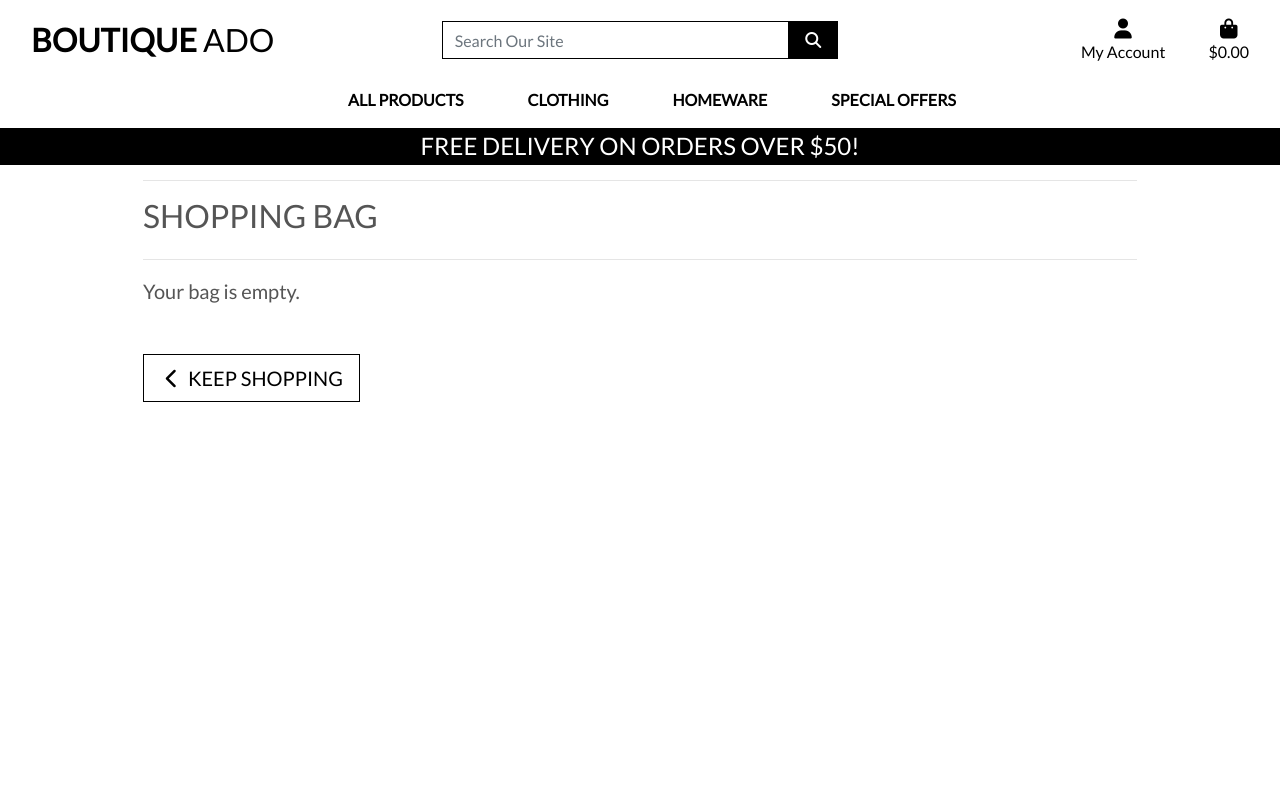
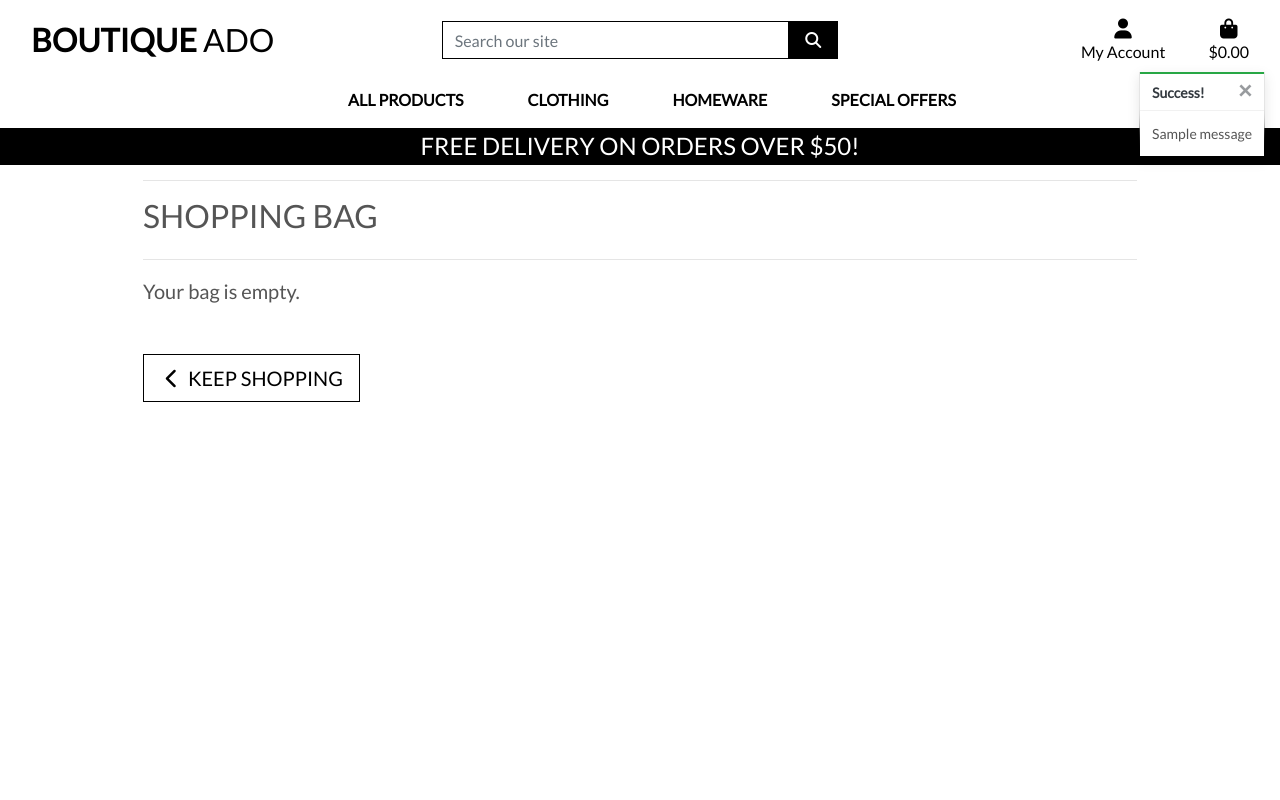
Before and after one commit to shahid129/boutique_ado_v1, a Django app: page /bag/ in a window 1280 px wide. Run offline with Django 3.2, Linux system fonts and the light colour scheme; tables that the repository leaves empty hold one stand-in row (values such as "Sample post"); one stand-in notice (Sample message) is shown; some libraries are stand-ins or nearby versions.

Commit message:
Added toasts

```diff
--- a/bag/views.py
+++ b/bag/views.py
@@ -1,17 +1,19 @@
 from django.shortcuts import render, redirect, reverse, HttpResponse
+from django.contrib import messages
+
+from products.models import Product
 
 # Create your views here.
-
 
 def view_bag(request):
     """ A view that renders the bag contents page """
 
     return render(request, 'bag/bag.html')
 
-
 def add_to_bag(request, item_id):
     """ Add a quantity of the specified product to the shopping bag """
 
+    product = Product.objects.get(pk=item_id)
     quantity = int(request.POST.get('quantity'))
     redirect_url = request.POST.get('redirect_url')
     size = None
@@ -32,13 +34,14 @@ def add_to_bag(request, item_id):
             bag[item_id] += quantity
         else:
             bag[item_id] = quantity
+            messages.success(request, f'Added {product.name} to your bag')
 
     request.session['bag'] = bag
     return redirect(redirect_url)
 
 
 def adjust_bag(request, item_id):
-    """ Adjust the quantity of the specified product to specified amount """
+    """Adjust the quantity of the specified product to the specified amount"""
 
     quantity = int(request.POST.get('quantity'))
     size = None
@@ -51,19 +54,21 @@ def adjust_bag(request, item_id):
             bag[item_id]['items_by_size'][size] = quantity
         else:
             del bag[item_id]['items_by_size'][size]
-
+            if not bag[item_id]['items_by_size']:
+                bag.pop(item_id)
     else:
         if quantity > 0:
             bag[item_id] = quantity
         else:
-            bag.pop[item_id]
+            bag.pop(item_id)
 
     request.session['bag'] = bag
     return redirect(reverse('view_bag'))
 
 
 def remove_from_bag(request, item_id):
-    """ Remove the item from shopping bag """
+    """Remove the item from the shopping bag"""
+
     try:
         size = None
         if 'product_size' in request.POST:
@@ -74,11 +79,11 @@ def remove_from_bag(request, item_id):
             del bag[item_id]['items_by_size'][size]
             if not bag[item_id]['items_by_size']:
                 bag.pop(item_id)
-
         else:
             bag.pop(item_id)
 
         request.session['bag'] = bag
         return HttpResponse(status=200)
+
     except Exception as e:
         return HttpResponse(status=500)
--- a/boutique_ado/settings.py
+++ b/boutique_ado/settings.py
@@ -86,6 +86,8 @@ AUTHENTICATION_BACKENDS = [
     'allauth.account.auth_backends.AuthenticationBackend',
 ]
 
+MESSAGE_STORAGE = 'django.contrib.messages.storage.session.SessionStorage'
+
 SITE_ID = 1
 
 EMAIL_BACKEND = 'django.core.mail.backends.console.EmailBackend'
--- a/static/css/base.css
+++ b/static/css/base.css
@@ -40,7 +40,7 @@ body {
 
 .btn-outline-black {
     background: white;
-    color: black !important; /* use important to override link colors for a tag*/
+    color: black !important; /* use important to override link colors for <a> elements */
     border: 1px solid black;
 }
 
@@ -70,7 +70,7 @@ body {
 }
 
 .bg-black {
-    background-color: #000 !important;
+    background: #000 !important;
 }
 
 .overlay {
@@ -102,6 +102,23 @@ a.category-badge > span.badge:hover {
     cursor: pointer;
 }
 
+/* ------------------------------- bootstrap toasts */
+
+.message-container {
+    position: fixed;
+    top: 72px;
+    right: 15px;
+    z-index: 99999999999;
+}
+
+.custom-toast {
+    overflow: visible;
+}
+
+.toast-capper {
+    height: 2px;
+}
+
 /* -------------------------------- Media Queries */
 
 /* Slightly larger container on xl screens */
@@ -127,7 +144,7 @@ a.category-badge > span.badge:hover {
 }
 
 /* pad the top a bit when navbar is collapsed on mobile */
-@media(max-width: 991px) {
+@media (max-width: 991px) {
     .header-container {
         padding-top: 116px;
     }
--- a/templates/base.html
+++ b/templates/base.html
@@ -2,8 +2,8 @@
 
 <!doctype html>
 <html lang="en">
+  <head>
 
-<head>
     {% block meta %}
         <meta http-equiv="X-UA-Compatible" content="ie=edge">
         <meta charset="utf-8">
@@ -14,51 +14,38 @@
     {% endblock %}
 
     {% block corecss %}
-    <link rel="stylesheet" href="https://stackpath.bootstrapcdn.com/bootstrap/4.4.1/css/bootstrap.min.css"
-        integrity="sha384-Vkoo8x4CGsO3+Hhxv8T/Q5PaXtkKtu6ug5TOeNV6gBiFeWPGFN9MuhOf23Q9Ifjh" crossorigin="anonymous">
-
-    <link rel="preconnect" href="https://fonts.googleapis.com">
-    <link rel="preconnect" href="https://fonts.gstatic.com" crossorigin>
-    <link href="https://fonts.googleapis.com/css2?family=Lato&display=swap" rel="stylesheet">
-    <link rel="stylesheet" href="{% static 'css/base.css'%}">
+        <link rel="stylesheet" href="https://stackpath.bootstrapcdn.com/bootstrap/4.4.1/css/bootstrap.min.css" integrity="sha384-Vkoo8x4CGsO3+Hhxv8T/Q5PaXtkKtu6ug5TOeNV6gBiFeWPGFN9MuhOf23Q9Ifjh" crossorigin="anonymous">
+        <link rel="stylesheet" href="https://fonts.googleapis.com/css?family=Lato&display=swap">
+        <link rel="stylesheet" href="{% static 'css/base.css' %}">
     {% endblock %}
 
     {% block extra_css %}
     {% endblock %}
 
     {% block corejs %}
-    <script src="https://kit.fontawesome.com/b16a869446.js" crossorigin="anonymous"></script>
-    <script src="https://cdn.jsdelivr.net/npm/jquery@3.5.1/dist/jquery.min.js"
-        integrity="sha256-9/aliU8dGd2tb6OSsuzixeV4y/faTqgFtohetphbbj0=" crossorigin="anonymous"></script>
-    <script src="https://code.jquery.com/jquery-3.6.1.min.js"
-        integrity="sha256-o88AwQnZB+VDvE9tvIXrMQaPlFFSUTR+nldQm1LuPXQ=" crossorigin="anonymous"></script>
-    <script src="https://cdn.jsdelivr.net/npm/popper.js@1.16.0/dist/umd/popper.min.js"
-        integrity="sha384-Q6E9RHvbIyZFJoft+2mJbHaEWldlvI9IOYy5n3zV9zzTtmI3UksdQRVvoxMfooAo" crossorigin="anonymous">
-    </script>
-    <script src="https://stackpath.bootstrapcdn.com/bootstrap/4.4.1/js/bootstrap.min.js"
-        integrity="sha384-wfSDF2E50Y2D1uUdj0O3uMBJnjuUD4Ih7YwaYd1iqfktj0Uod8GCExl3Og8ifwB6" crossorigin="anonymous">
-    </script>
+        <script src="https://kit.fontawesome.com/e9c73d7092.js" crossorigin="anonymous"></script>
+        <script src="https://code.jquery.com/jquery-3.4.1.min.js" integrity="sha256-CSXorXvZcTkaix6Yvo6HppcZGetbYMGWSFlBw8HfCJo=" crossorigin="anonymous"></script>
+        <script src="https://cdn.jsdelivr.net/npm/popper.js@1.16.0/dist/umd/popper.min.js" integrity="sha384-Q6E9RHvbIyZFJoft+2mJbHaEWldlvI9IOYy5n3zV9zzTtmI3UksdQRVvoxMfooAo" crossorigin="anonymous"></script>
+        <script src="https://stackpath.bootstrapcdn.com/bootstrap/4.4.1/js/bootstrap.min.js" integrity="sha384-wfSDF2E50Y2D1uUdj0O3uMBJnjuUD4Ih7YwaYd1iqfktj0Uod8GCExl3Og8ifwB6" crossorigin="anonymous"></script>
     {% endblock %}
 
     {% block extra_js %}
     {% endblock %}
 
-    <title>Boutiqe Ado {% block extra_title %}{% endblock%}</title>
+    <title>Boutique Ado {% block extra_title %}{% endblock %}</title>
   </head>
-
   <body>
     <header class="container-fluid fixed-top">
         <div id="topnav" class="row bg-white pt-lg-2 d-none d-lg-flex">
-            <div class="col-12 col-lg-4 py-1 py-lg-0 my-auto text-center text-lg-left">
+            <div class="col-12 col-lg-4 my-auto py-1 py-lg-0 text-center text-lg-left">
                 <a href="{% url 'home' %}" class="nav-link main-logo-link">
-                    <h2 class="logo-font text-black my-0"> <strong>Boutique</strong> Ado</h2>
+                    <h2 class="logo-font text-black my-0"><strong>Boutique</strong> Ado</h2>
                 </a>
             </div>
-            <div class="col-12 col-lg-4 py-1 my-auto py-lg-0">
+            <div class="col-12 col-lg-4 my-auto py-1 py-lg-0">
                 <form method="GET" action="{% url 'products' %}">
                     <div class="input-group w-100">
-                        <input class="form-control border border-black rounded-0" type="text" name="q"
-                            placeholder="Search Our Site">
+                        <input class="form-control border border-black rounded-0" type="text" name="q" placeholder="Search our site">
                         <div class="input-group-append">
                             <button class="form-control btn btn-black border border-black rounded-0" type="submit">
                                 <span class="icon">
@@ -69,11 +56,10 @@
                     </div>
                 </form>
             </div>
-            <div class="col-12 col-lg-4 py-1 py-lg-0">
-                <ul class="list-inline list-unstyled text-center my-auto text-lg-right my-0">
+            <div class="col-12 col-lg-4 my-auto py-1 py-lg-0">
+                <ul class="list-inline list-unstyled text-center text-lg-right my-0">
                     <li class="list-inline-item dropdown">
-                        <a class="text-black nav-link" href="#" id="user-options" data-toggle="dropdown"
-                            aria-haspopup="true" aria-expanded="false">
+                        <a class="text-black nav-link" href="#" id="user-options" data-toggle="dropdown" aria-haspopup="true" aria-expanded="false">
                             <div class="text-center">
                                 <div><i class="fas fa-user fa-lg"></i></div>
                                 <p class="my-0">My Account</p>
@@ -93,13 +79,12 @@
                         </div>
                     </li>
                     <li class="list-inline-item">
-                        <a class="{% if grand_total %}text-info font-weight-bold{% else %}text-black{% endif %} nav-link"
-                            href="{% url 'view_bag' %}">
+                        <a class="{% if grand_total %}text-info font-weight-bold{% else %}text-black{% endif %} nav-link" href="{% url 'view_bag' %}">
                             <div class="text-center">
                                 <div><i class="fas fa-shopping-bag fa-lg"></i></div>
                                 <p class="my-0">
                                     {% if grand_total %}
-                                    ${{ grand_total | floatformat:2 }}
+                                        ${{ grand_total|floatformat:2 }}
                                     {% else %}
                                         $0.00
                                     {% endif %}
@@ -112,23 +97,36 @@
         </div>
         <div class="row bg-white">
             <nav class="navbar navbar-expand-lg navbar-light w-100">
-                <button class="navbar-toggler" type="button" data-toggle="collapse" data-target="#main-nav"
-                    aria-controls="main-nav" aria-expanded="false" aria-label="Toggle navigation">
+                <button class="navbar-toggler" type="button" data-toggle="collapse" data-target="#main-nav" aria-controls="main-nav" aria-expanded="false" aria-label="Toggle navigation">
                     <span class="navbar-toggler-icon"></span>
                 </button>
                 {% include 'includes/mobile-top-header.html' %}
                 {% include 'includes/main-nav.html' %}
             </nav>
         </div>
-        <div id="delivery-bannar" class="row text-center">
+        <div id="delivery-banner" class="row text-center">
             <div class="col bg-black text-white">
-                <h4 class="logo-font my-1">Free Delivery on orders over ${{ free_delivery_threshold }}!</h4>
+                <h4 class="logo-font my-1">Free delivery on orders over ${{ free_delivery_threshold }}!</h4>
             </div>
         </div>
     </header>
 
     {% if messages %}
-    <div class="message-container"></div>
+        <div class="message-container">
+            {% for message in messages %}
+                {% with message.level as level %}
+                    {% if level == 40 %}
+                        {% include 'includes/toasts/toast_error.html' %}
+                    {% elif level == 30 %}
+                        {% include 'includes/toasts/toast_warning.html' %}
+                    {% elif level == 25 %}
+                        {% include 'includes/toasts/toast_success.html' %}
+                    {% else %}
+                        {% include 'includes/toasts/toast_info.html' %}
+                    {% endif %}
+                {% endwith %}
+            {% endfor %}
+        </div>
     {% endif %}
 
     {% block page_header %}
@@ -138,8 +136,11 @@
     {% endblock %}
 
     {% block postloadjs %}
+    <script type="text/javascript">
+        $('.toast').toast('show');
+    </script>
     {% endblock %}
 
+
   </body>
-
 </html>
--- /dev/null
+++ b/templates/includes/toasts/toast_success.html
@@ -0,0 +1,13 @@
+<div class="toast custom-toast rounded-0 border-top-0" data-autohide="false">
+    <div class="arrow-up arrow-success"></div>
+    <div class="w-100 toast-capper bg-success"></div>
+    <div class="toast-header bg-white text-dark">
+        <strong class="mr-auto">Success!</strong>
+        <button type="button" class="ml-2 mb-1 close text-dark" data-dismiss="toast" aria-label="Close">
+            <span aria-hidden="true">&times;</span>
+        </button>
+    </div>
+    <div class="toast-body bg-white">
+        {{ message }}
+    </div>
+</div>
```
Also changed, not shown: templates/includes/toasts/toast_error.html (added, +13 -0 lines), templates/includes/toasts/toast_info.html (added, +13 -0 lines), templates/includes/toasts/toast_warning.html (added, +13 -0 lines). Lines whose indentation alone changed are shown as unchanged.
